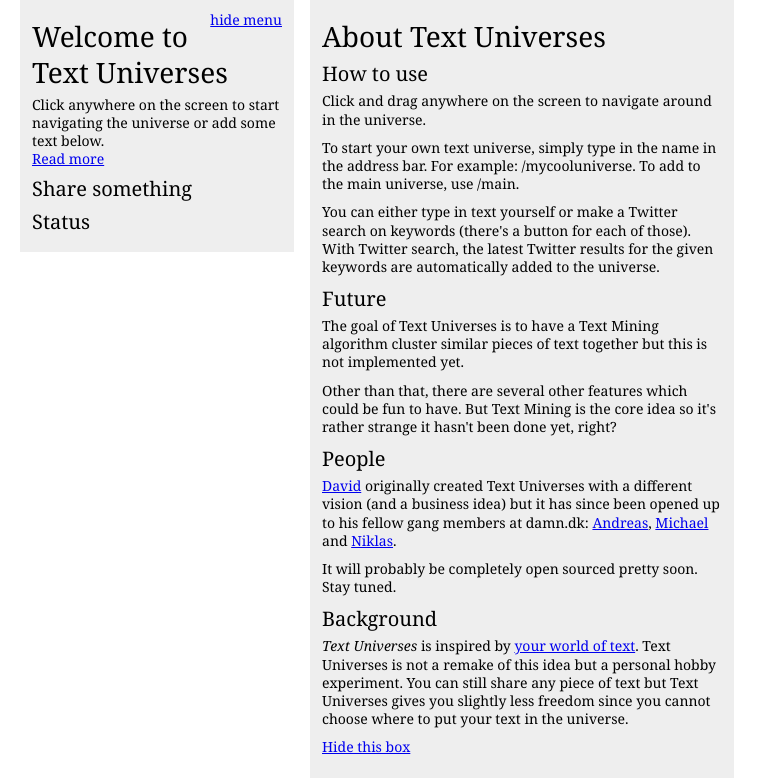
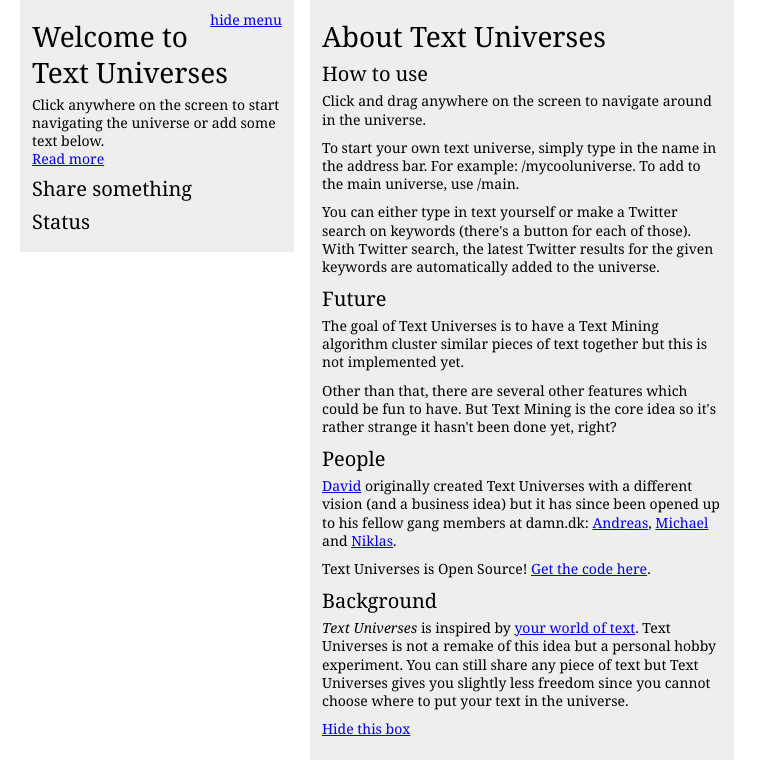
Before and after one commit to dlebech/Text-Universes, a Python web app: template app/templates/index.html in a window 1280 px wide, after a click on "Read more". Shown: the part 21-800 px from the top of the page, without its empty margins (0-777 px from the left). Run offline with Jinja, Linux system fonts and the light colour scheme; the template is opened without the code that fills it, so the values that code supplies are empty.

Commit message:
Added open source link to index.html

```diff
--- a/app/templates/index.html
+++ b/app/templates/index.html
@@ -74,7 +74,7 @@
         and <a href="http://www.linkedin.com/pub/niklas-boss/7/346/652" target="_blank">Niklas</a>.
         </p>
         <p>
-            It will probably be completely open sourced pretty soon. Stay tuned.
+        Text Universes is Open Source! <a href="https://github.com/dlebech/Text-Universes">Get the code here</a>.
         </p>
     <h2>Background</h2>
 	<p>
```
